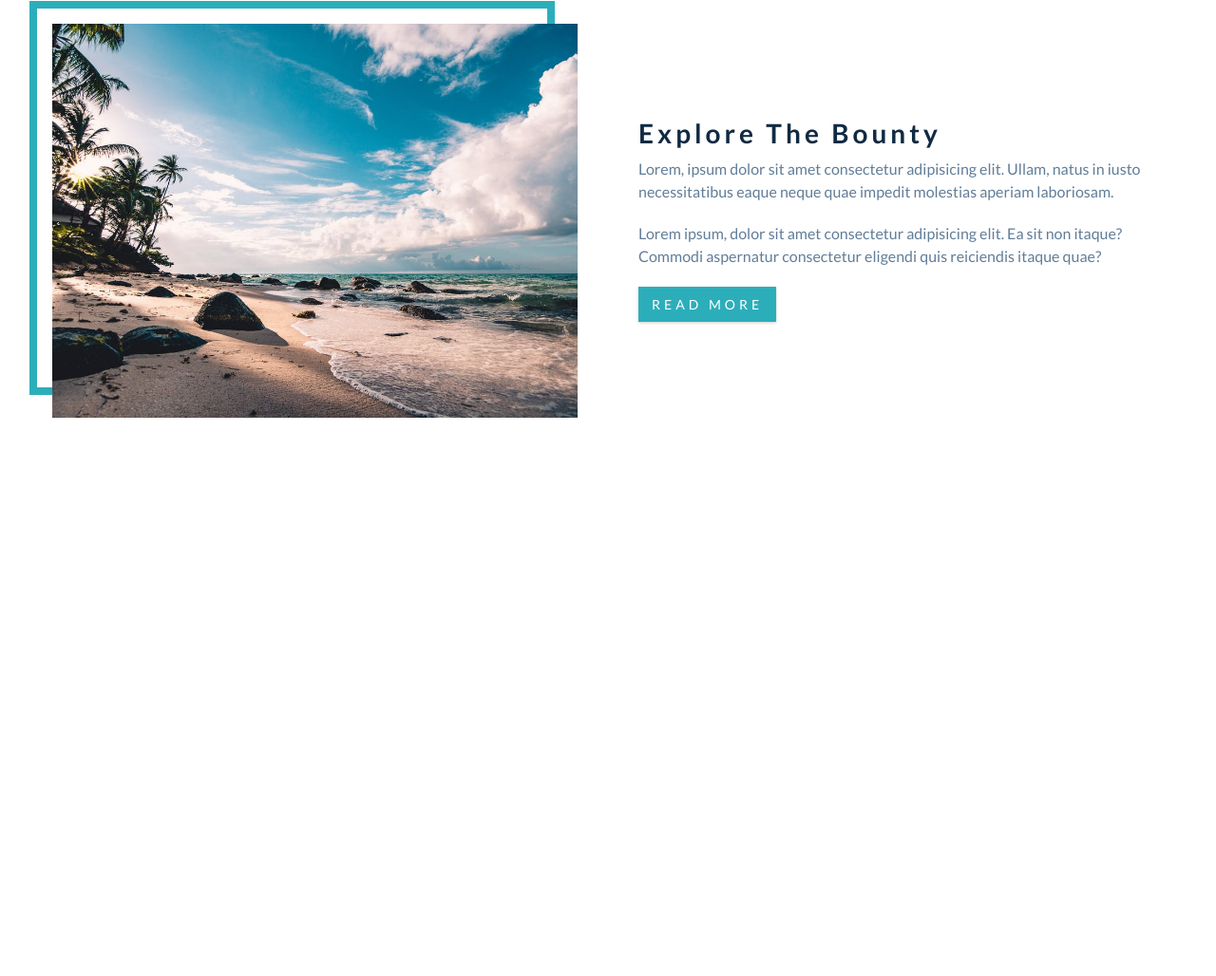
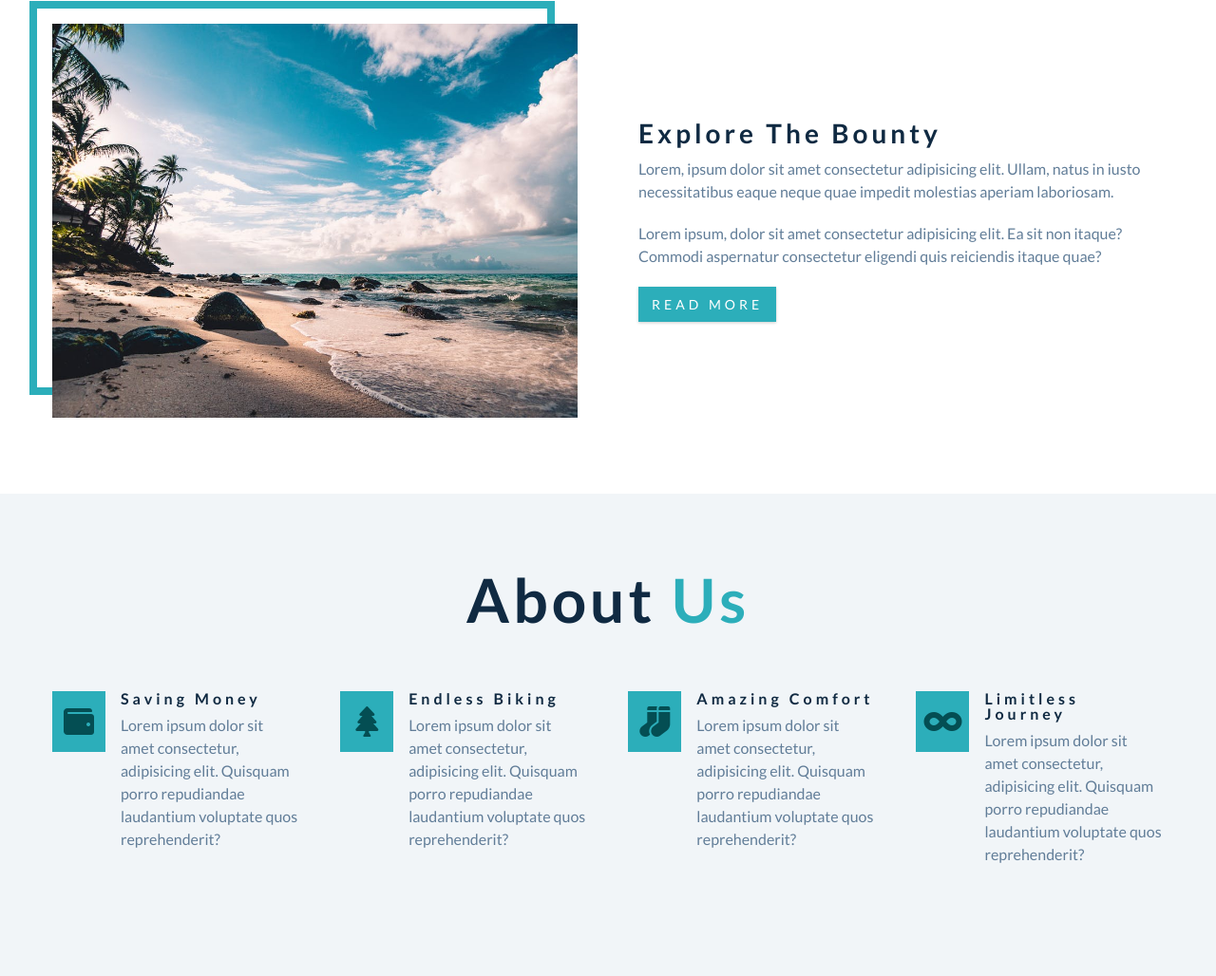
Before and after one commit to AmeenNH3/Amilex-Tour-Company-CSS-Practice-Project, a plain HTML site: page index.html in a window 1280 px wide. Shown: the part 983-2011 px from the top of the page at 95% size. Before the commit the page ends 1503 px from the top, so only its background shows below. Drawn offline with Linux system fonts and the light colour scheme.

Commit message:
added services section

```diff
--- a/css/styles.css
+++ b/css/styles.css
@@ -272,7 +272,61 @@ About
 Services
 ===============
 */
+.services{
+  background: var(--clr-grey-10);
+}
+.service{
+  text-align: center;
+  margin-bottom:3rem;
 
+}
+
+.service-icon{
+  background: var(--clr-primary-5);
+  color: var(--clr-primary-1);
+  padding: 0.5rem;
+  display: inline-block;
+  font-size:2rem;
+  margin-bottom: 1.5rem;
+
+}
+.service-text{
+  max-width:20rem;
+  margin-left:auto;
+  margin-right:auto;
+}
+@media screen and (min-width:576px){
+  .services-center{
+    display:flex;
+    justify-content: space-between;
+    flex-wrap: wrap;
+  }
+  .service{
+    flex:0 0 calc(50% - 1rem);
+    margin-bottom: 1rem;
+  }
+}
+@media screen and (min-width:992px){
+  .service{
+    flex:0 0 calc(25% - 2rem);
+  }
+}
+@media screen and (min-width:1170px){
+  .service{
+    display:flex;
+    text-align: left;
+
+  }
+  .service-icon{
+    align-self: flex-start;
+  }
+  .service-info{
+    padding-left: 1rem;
+  }
+  .service-title{
+    margin-bottom: 0.5rem;
+  }
+}
 /*
 ===============
 Featured Tours
--- a/index.html
+++ b/index.html
@@ -53,12 +53,63 @@
           <p>Lorem ipsum, dolor sit amet consectetur adipisicing elit. Ea sit non itaque? Commodi aspernatur consectetur eligendi quis reiciendis itaque quae?</p>
           <a href="#" class="btn">read more</a>
         </article>
-
       </div>
     </section>
     <!-- end of about section -->
 
     <!-- services -->
+    <section class="section services" id="services">
+      <!-- title -->
+      <div class="section-title">
+        <h1>about <span>us</span></h1>
+      </div>
+      <!-- end of title -->
+      <div class="section-center services-center">
+        <!-- single service -->
+        <article class="service">
+          <span class="service-icon">
+            <i class="fas fa-wallet fa-fw"></i>
+          </span>
+          <div class="service-info">
+            <h4 class="service-title">saving money</h4>
+            <p class="service-text">Lorem ipsum dolor sit amet consectetur, adipisicing elit. Quisquam porro repudiandae laudantium voluptate quos reprehenderit?</p>
+          </div>
+        </article>
+        <!-- end single service -->
+        <!-- single service -->
+        <article class="service">
+          <span class="service-icon">
+            <i class="fas fa-tree fa-fw"></i>
+          </span>
+          <div class="service-info">
+            <h4 class="service-title">endless biking</h4>
+            <p class="service-text">Lorem ipsum dolor sit amet consectetur, adipisicing elit. Quisquam porro repudiandae laudantium voluptate quos reprehenderit?</p>
+          </div>
+        </article>
+        <!-- end single service -->
+        <!-- single service -->
+        <article class="service">
+          <span class="service-icon">
+            <i class="fas fa-socks fa-fw"></i>
+          </span>
+          <div class="service-info">
+            <h4 class="service-title">amazing comfort</h4>
+            <p class="service-text">Lorem ipsum dolor sit amet consectetur, adipisicing elit. Quisquam porro repudiandae laudantium voluptate quos reprehenderit?</p>
+          </div>
+        </article>
+        <!-- end single service -->
+        <article class="service">
+          <span class="service-icon">
+            <i class="fas fa-infinity fa-fw"></i>
+          </span>
+          <div class="service-info">
+            <h4 class="service-title">limitless journey</h4>
+            <p class="service-text">Lorem ipsum dolor sit amet consectetur, adipisicing elit. Quisquam porro repudiandae laudantium voluptate quos reprehenderit?</p>
+          </div>
+        </article>
+        <!-- end single service -->
+      </div>
+    </section>
     <!--end services -->
 
     <!-- featured tours -->
```
